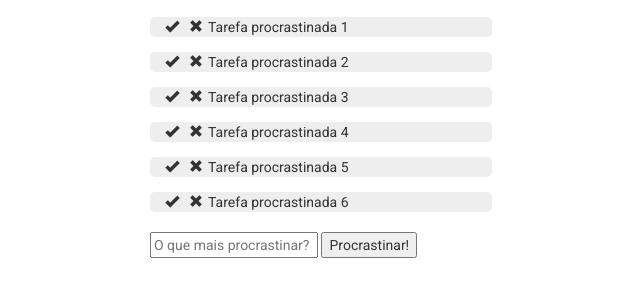
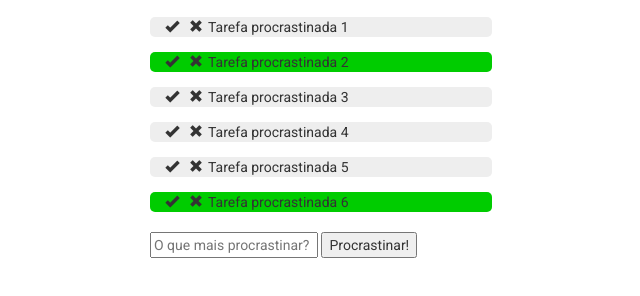
Before and after one commit to lucaspg96/meanjs, a plain HTML site: page webapp/index.html in a window 1280 px wide. Shown: the part 122-418 px from the top of the page, without its empty margins (319-959 px from the left). Drawn offline with nearby package versions, Linux system fonts and the light colour scheme.

Commit message:
Adding style to done tasks

```diff
--- a/webapp/css/style.css
+++ b/webapp/css/style.css
@@ -33,6 +33,10 @@ ul li {
     padding-left: 10px;
 }
 
+.done {
+    background-color: #0c0;
+}
+
 .glyphicon{
     margin: 0 5px;
     cursor: pointer;
--- a/webapp/index.html
+++ b/webapp/index.html
@@ -20,11 +20,11 @@
 
             <ul>
                 <li><span class="glyphicon glyphicon-ok"></span><span class="glyphicon glyphicon-remove"></span>Tarefa procrastinada 1</li>
-                <li><span class="glyphicon glyphicon-ok"></span><span class="glyphicon glyphicon-remove"></span>Tarefa procrastinada 2</li>
+                <li class="done"><span class="glyphicon glyphicon-ok"></span><span class="glyphicon glyphicon-remove"></span>Tarefa procrastinada 2</li>
                 <li><span class="glyphicon glyphicon-ok"></span><span class="glyphicon glyphicon-remove"></span>Tarefa procrastinada 3</li>
                 <li><span class="glyphicon glyphicon-ok"></span><span class="glyphicon glyphicon-remove"></span>Tarefa procrastinada 4</li>
                 <li><span class="glyphicon glyphicon-ok"></span><span class="glyphicon glyphicon-remove"></span>Tarefa procrastinada 5</li>
-                <li><span class="glyphicon glyphicon-ok"></span><span class="glyphicon glyphicon-remove"></span>Tarefa procrastinada 6</li>
+                <li class="done"><span class="glyphicon glyphicon-ok"></span><span class="glyphicon glyphicon-remove"></span>Tarefa procrastinada 6</li>
             </ul>
 
             <form action="javascript:void()">
```
